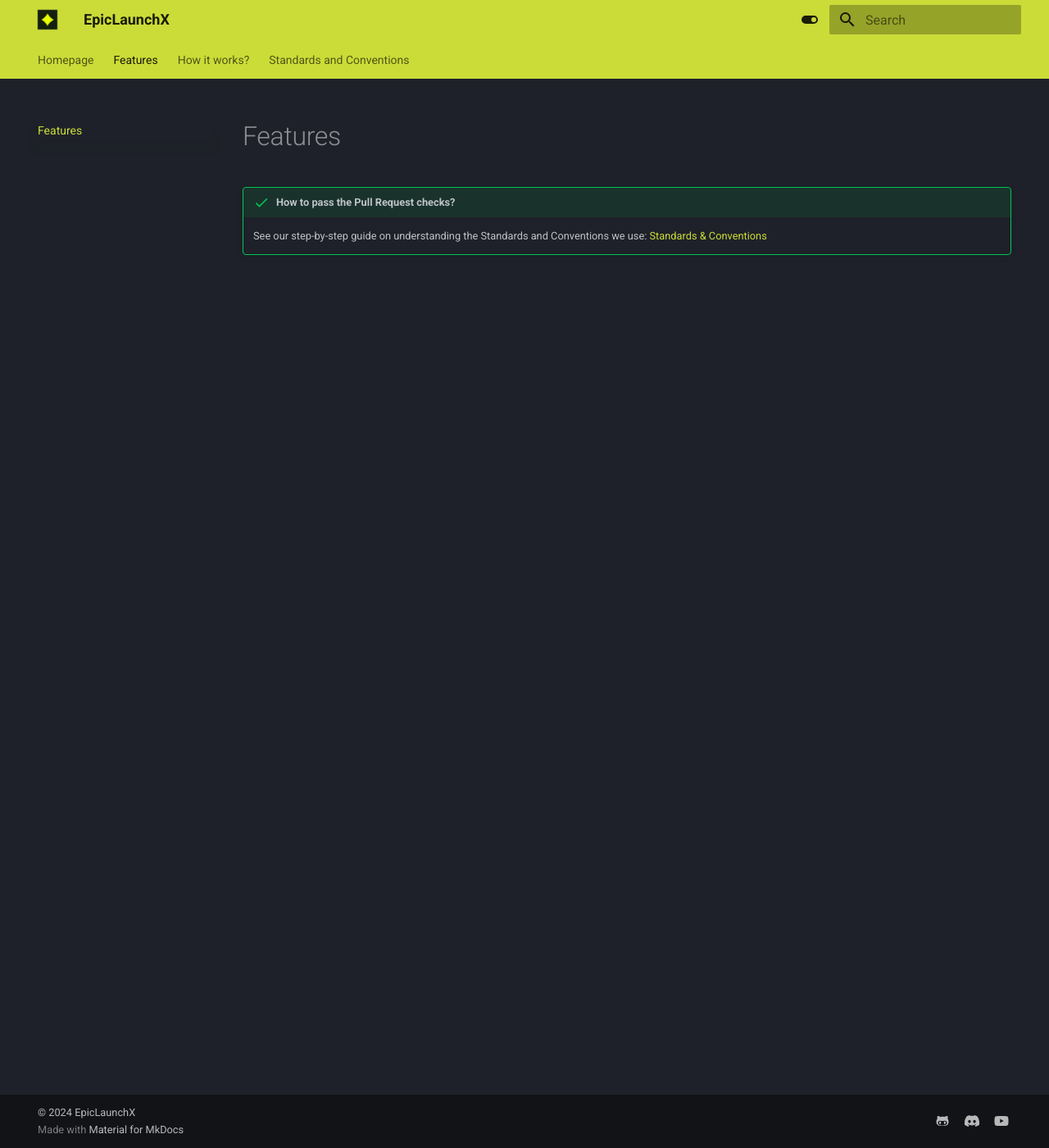
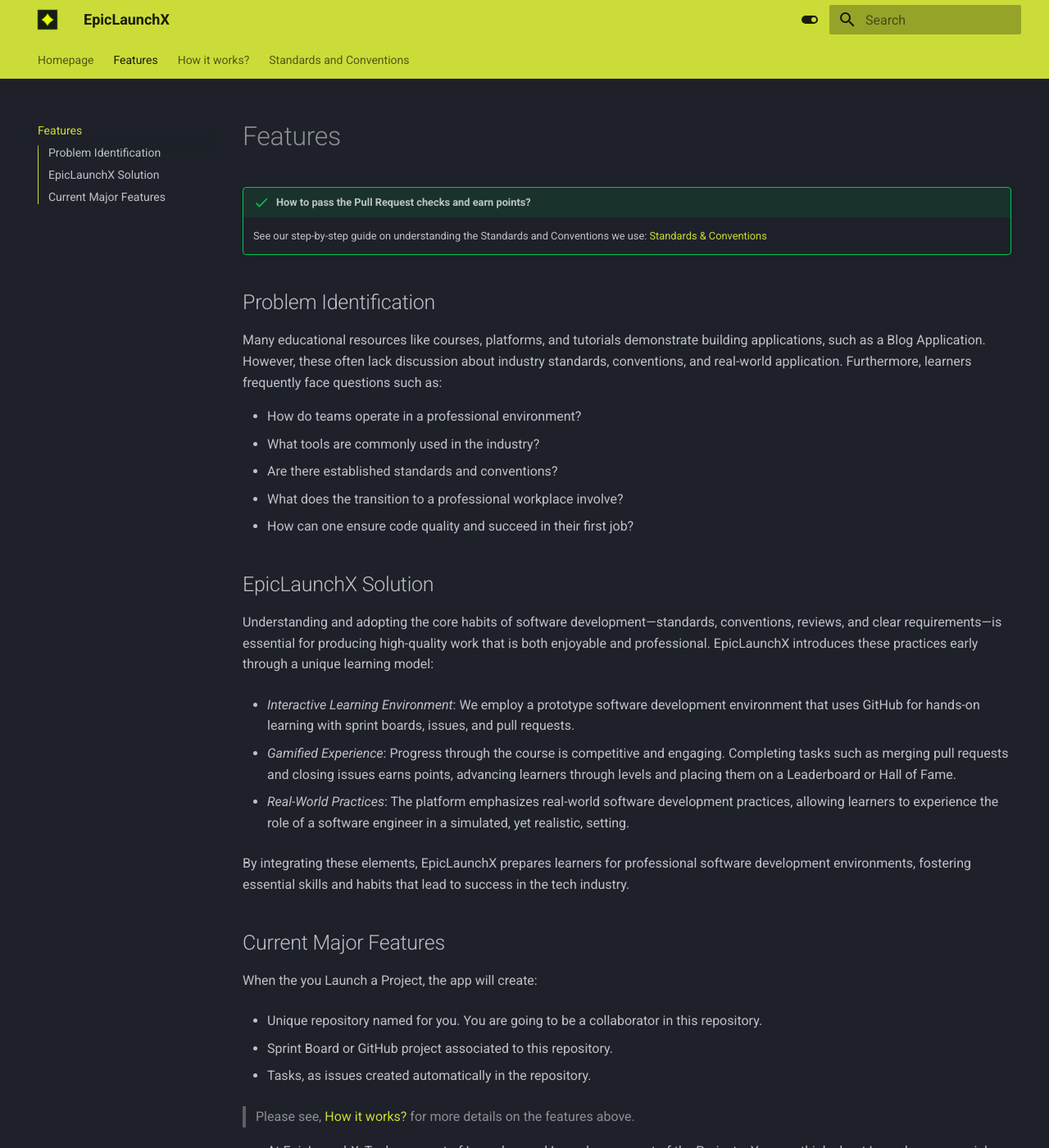
Before and after one commit to EpicLaunchX/docs, an MkDocs documentation site: the page built from docs/features.md, in a window 1280 px wide and 1400 px high. Shown: the whole window at 82% size. Built offline with MkDocs 1.6.1 and Material for MkDocs 9.7.7, drawn with Linux system fonts in a browser that asks for light colours; some of the changed text lies outside the part shown.

Commit message:
docs: add more words in Features section

```diff
--- a/docs/features.md
+++ b/docs/features.md
@@ -1,4 +1,41 @@
 # Features
 
-!!! success "How to pass the Pull Request checks?"
+!!! success "How to pass the Pull Request checks and earn points?"
     See our step-by-step guide on understanding the Standards and Conventions we use: [Standards & Conventions](./standards-conventions.md)
+
+
+## Problem Identification
+
+Many educational resources like courses, platforms, and tutorials demonstrate building applications, such as a Blog Application. However, these often lack discussion about industry standards, conventions, and real-world application. Furthermore, learners frequently face questions such as:
+
+- How do teams operate in a professional environment?
+- What tools are commonly used in the industry?
+- Are there established standards and conventions?
+- What does the transition to a professional workplace involve?
+- How can one ensure code quality and succeed in their first job?
+
+## EpicLaunchX Solution
+
+Understanding and adopting the core habits of software development—standards, conventions, reviews, and clear requirements—is essential for producing high-quality work that is both enjoyable and professional. EpicLaunchX introduces these practices early through a unique learning model:
+
+- _Interactive Learning Environment_: We employ a prototype software development environment that uses GitHub for hands-on learning with sprint boards, issues, and pull requests.
+
+- _Gamified Experience_: Progress through the course is competitive and engaging. Completing tasks such as merging pull requests and closing issues earns points, advancing learners through levels and placing them on a Leaderboard or Hall of Fame.
+
+- _Real-World Practices_: The platform emphasizes real-world software development practices, allowing learners to experience the role of a software engineer in a simulated, yet realistic, setting.
+
+By integrating these elements, EpicLaunchX prepares learners for professional software development environments, fostering essential skills and habits that lead to success in the tech industry.
+
+## Current Major Features
+
+When the you Launch a Project, the app will create:
+
+- Unique repository named for you. You are going to be a collaborator in this repository.
+
+- Sprint Board or GitHub project associated to this repository.
+
+- Tasks, as issues created automatically in the repository.
+
+> Please see, [How it works?](./how-it-works.md) for more details on the features above.
+
+- At EpicLaunchX, Tasks are part of Launches and Launches are part of the Projects. You can think about Launches as special type of Sprints.
```
Also changed, not shown: docs/how-it-works.md (+1 -1 lines).
